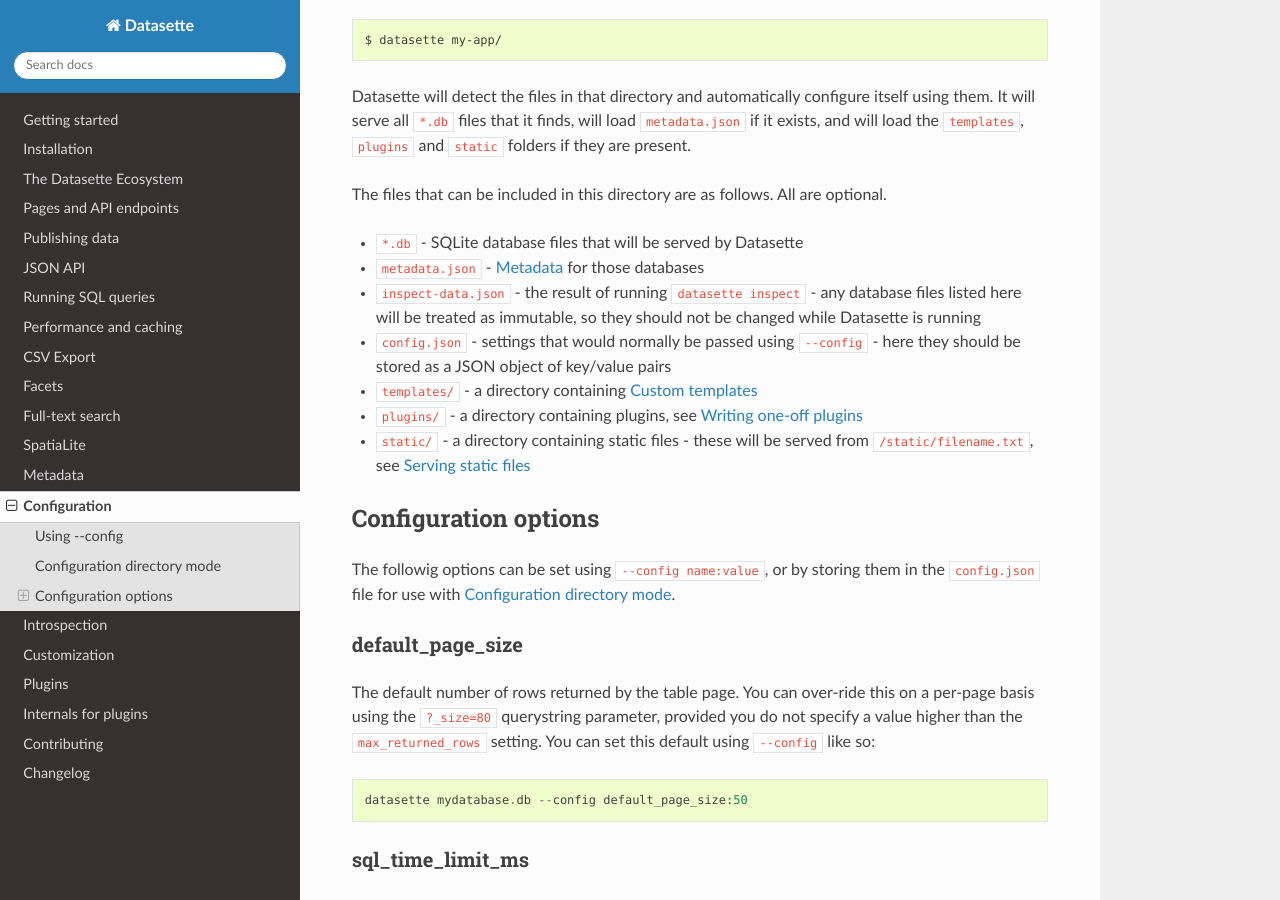
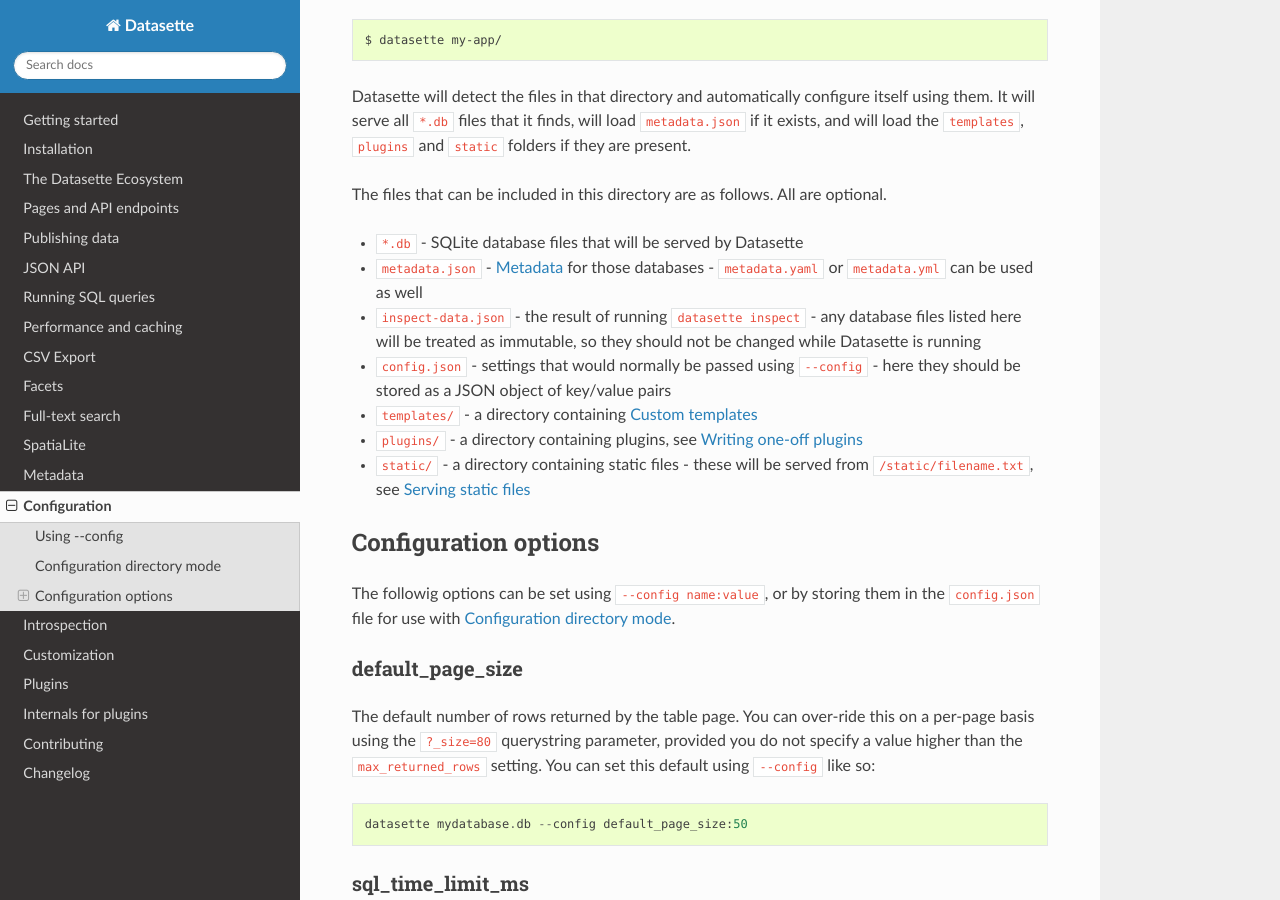
Before and after one commit to simonw/datasette, a Sphinx documentation site: the page built from docs/config.rst, in a window 1280 px wide and 900 px high, scrolled down 1010 px. Built offline with Sphinx 7.4.7 and the Read the Docs theme 2.0.0, drawn with Linux system fonts in a browser that asks for light colours.

Commit message:
Documentation for #747

```diff
--- a/docs/config.rst
+++ b/docs/config.rst
@@ -48,7 +48,7 @@
 The files that can be included in this directory are as follows. All are optional.
 
 * ``*.db`` - SQLite database files that will be served by Datasette
-* ``metadata.json`` - :ref:`metadata` for those databases
+* ``metadata.json`` - :ref:`metadata` for those databases - ``metadata.yaml`` or ``metadata.yml`` can be used as well
 * ``inspect-data.json`` - the result of running ``datasette inspect`` - any database files listed here will be treated as immutable, so they should not be changed while Datasette is running
 * ``config.json`` - settings that would normally be passed using ``--config`` - here they should be stored as a JSON object of key/value pairs
 * ``templates/`` - a directory containing :ref:`customization_custom_templates`
```
